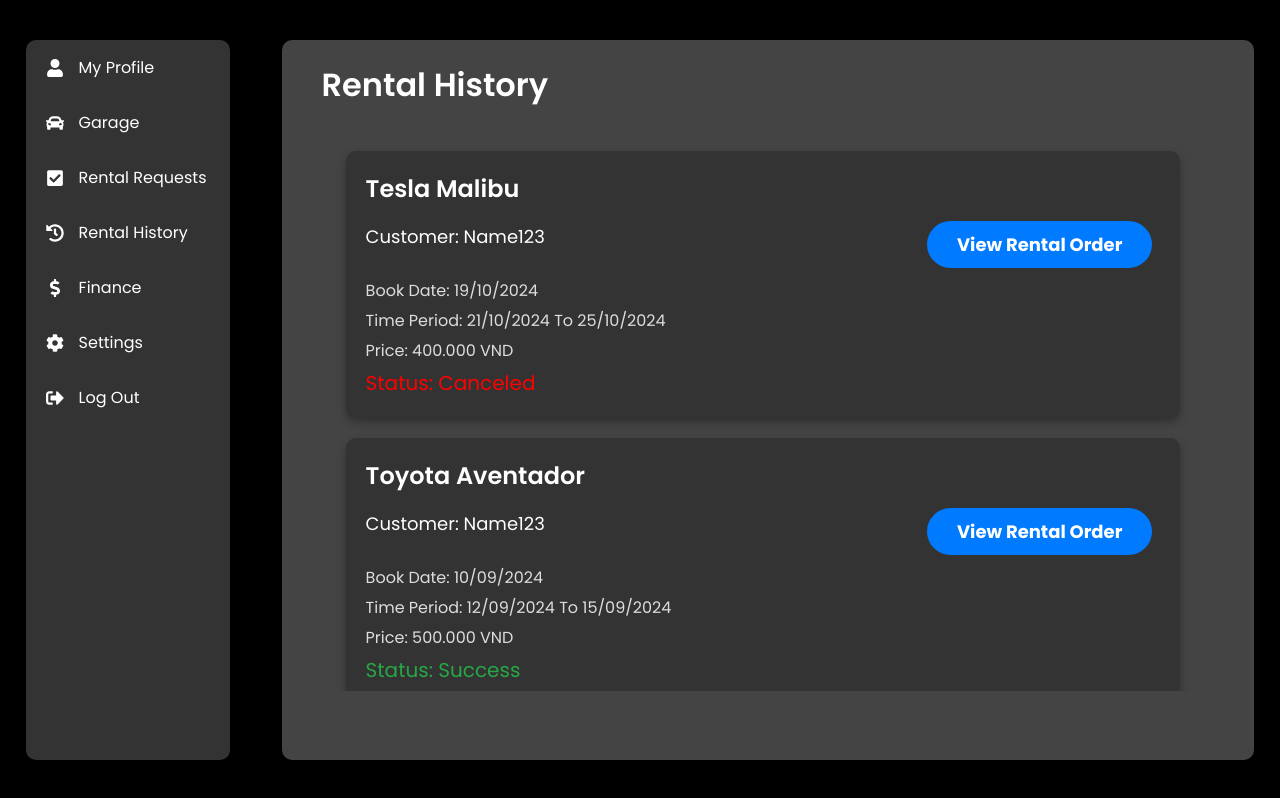
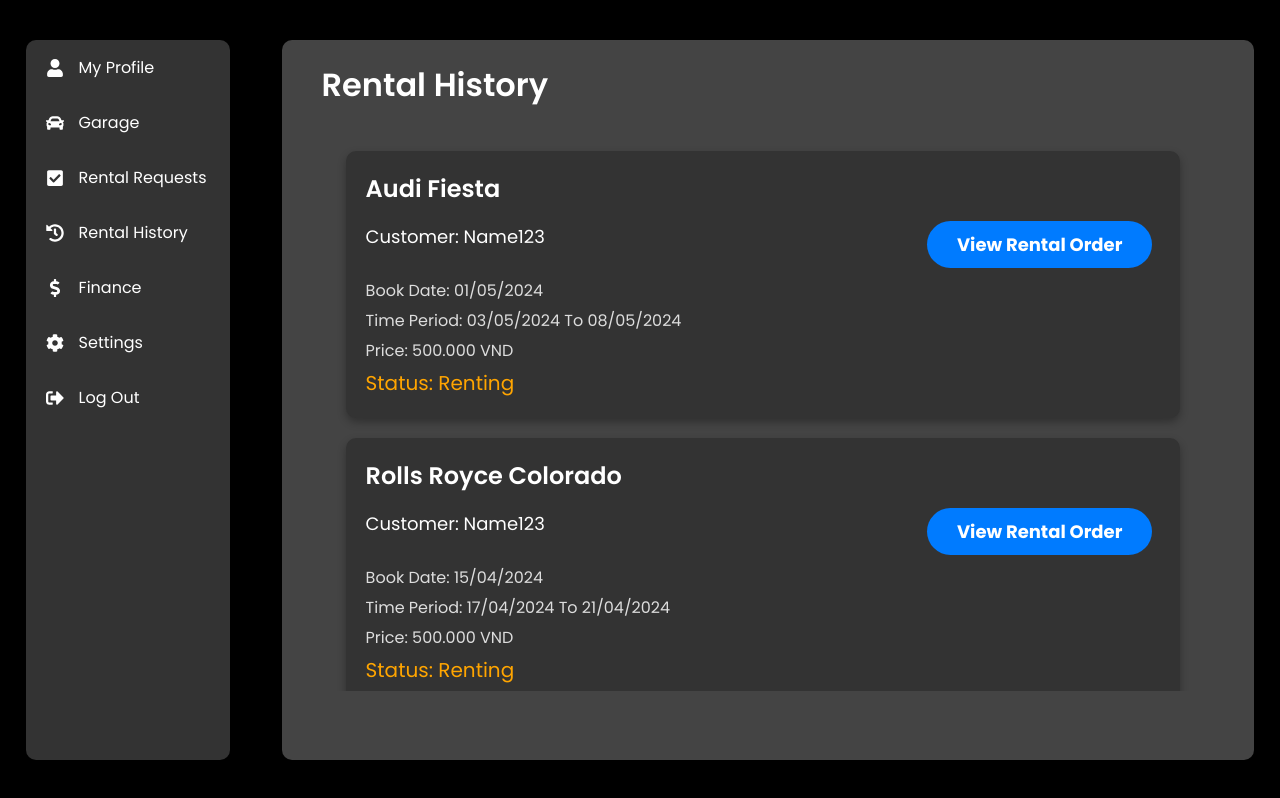
Before and after one commit to duongnthe180971/Online-Car-Renter-App, a React (Create React App) app in the folder frontend/: page /rental-history in a window 1280 px wide. Built offline with nearby package versions, Linux system fonts and the light colour scheme.

Commit message:
Update car cross function

```diff
--- a/frontend/src/App.jsx
+++ b/frontend/src/App.jsx
@@ -21,9 +21,9 @@ const App = () => {
     <BrowserRouter>
       <Routes>
         <Route path="/" element={<Home />} />
-        <Route path="/garage" element={<Garage garageID={3}/>} />
+        <Route path="/garage" element={<Garage garageID={0}/>} />
         <Route path="/rentalrequest" element={<RentalRequest garageID={1}/>} />
-        <Route path="/rental-history" element={<RentalHistory garageID={1} />} />
+        <Route path="/rental-history" element={<RentalHistory garageID={3} />} />
         <Route path="/rentaldetail" element={<RentalDetail />} />
         <Route path="/carlist" element={<CarList />} />
         <Route path="/carstatus" element={<CarStatus id={5} />} />
--- a/frontend/src/modules/components/RentalCard.jsx
+++ b/frontend/src/modules/components/RentalCard.jsx
@@ -5,7 +5,7 @@ function RentalCard({ request }) {
   const { car, customer, bookDate, timePeriod, price } = request;
 
   // Initialize the state to "Waiting to confirm"
-  const [status, setStatus] = useState('Waiting to confirm');
+  const [status, setStatus] = useState(request.status);
 
   // Handle approving the rental
   const handleApprove = () => {
@@ -19,7 +19,7 @@ function RentalCard({ request }) {
         <h2>{car}</h2>
         <div className="rental-customer">
           <span>Customer: {customer}</span>
-          <span className={`status1 ${status.toLowerCase().replace(' ', '-')}`}>
+          <span className={`status1 ${status.toLowerCase().replace(/\s+/g, '-')}`}>
             Status: {status}
           </span>
         </div>
--- a/frontend/src/pages/car_owner/Garage.jsx
+++ b/frontend/src/pages/car_owner/Garage.jsx
@@ -43,7 +43,10 @@ const Garage = ({ garageID }) => {
     useEffect(() => {
         // Filter cars based on the garageID passed from the account
         const filteredCars = carData.filter(car => car.GarageID === garageID);
-        setCars(filteredCars);
+        if(garageID === 0){
+            setCars(carData)
+        }else{
+        setCars(filteredCars);}
     }, [garageID]); // Re-run the effect if the garageID changes
 
     const [cars, setCars] = useState(carData);
--- a/frontend/src/pages/car_owner/RentalHistory.jsx
+++ b/frontend/src/pages/car_owner/RentalHistory.jsx
@@ -10,17 +10,17 @@ import { formatPrice } from "../../assets/format/numberFormat"
 const getStatusLabel = (status) => {
   switch (status) {
     case 1:
+      return 'Renting';
+    case 2:
+      return 'Renting';
+    case 3:
+      return 'Renting';
+    case 4:
+      return 'Renting';
+    case 5:
       return 'Success';
-    case 2:
-      return 'Success';
-    case 3:
+    default:
       return 'Canceled';
-    case 4:
-      return 'Success';
-    case 5:
-      return 'Canceled';
-    default:
-      return 'Unknown';
   }
 };
 
--- a/frontend/src/pages/car_owner/RentalRequest.jsx
+++ b/frontend/src/pages/car_owner/RentalRequest.jsx
@@ -12,13 +12,13 @@ const getStatusLabel = (status) => {
         case 1:
             return 'Waiting to confirm';
         case 2:
-            return 'Confirmed';
+            return 'Renting';
         case 3:
-            return 'In progress';
+            return 'Renting';
         case 4:
-            return 'Completed';
+            return 'Renting';
         case 5:
-            return 'Canceled';
+            return 'Renting';
         default:
             return 'Unknown';
     }
--- a/frontend/src/styles/cars_owner/Garage.css
+++ b/frontend/src/styles/cars_owner/Garage.css
@@ -75,6 +75,12 @@
     margin-right: 5vh;
 }
 
+.sidebar ul li:active {
+    box-shadow: 0 0 0 0 transparent;
+    -webkit-transition: box-shadow 0.2s ease-in;
+    -moz-transition: box-shadow 0.2s ease-in;
+    transition: box-shadow 0.2s ease-in;
+  }
 .garage .car-card.available {
     border-left: 5px solid #2ebf91;
 }
@@ -162,6 +168,13 @@
     box-shadow: 0 0 10px 5px rgb(0, 157, 255);
 }
 
+.view-car-btn:active {
+    box-shadow: 0 0 0 0 transparent;
+    -webkit-transition: box-shadow 0.2s ease-in;
+    -moz-transition: box-shadow 0.2s ease-in;
+    transition: box-shadow 0.2s ease-in;
+  }
+
 .delete-car-btn {
     margin-top: 10px;
     background-color: #ff4757;
--- a/frontend/src/styles/component/RentalCard.css
+++ b/frontend/src/styles/component/RentalCard.css
@@ -36,8 +36,7 @@
 .status1 {
     padding: 5px 10px;
     border-radius: 5px;
-    background-color: #ffc107;
-    color: black;
+
 }
 
 .status1.waiting-to-confirm {
--- a/frontend/src/styles/component/RentalHistoryCard.css
+++ b/frontend/src/styles/component/RentalHistoryCard.css
@@ -39,6 +39,11 @@
 
 .status2.canceled {
   color: red;
+  transition: 400ms;
+}
+
+.status2.renting {
+  color: orange;
   transition: 400ms;
 }
 
```
